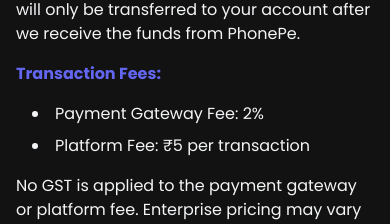
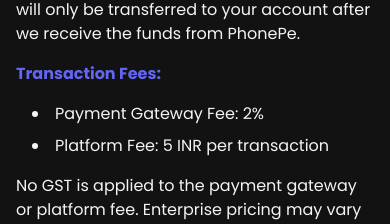
Before and after one commit to VarunHarinath/EventAura, a React (Vite) app: page /company-eula in a window 390 px wide. Shown: the part 1891-2115 px from the top of the page. Built offline with nearby package versions, Linux system fonts and the light colour scheme.

Commit message:
phonepay:INR update

```diff
--- a/src/components/EULA/EventEULA.jsx
+++ b/src/components/EULA/EventEULA.jsx
@@ -111,7 +111,7 @@
         </p>
         <ul className="list-disc list-inside ml-4 space-y-2">
           <li className=" font-normal">Payment Gateway Fee: 2%</li>
-          <li className=" font-normal">Platform Fee: ₹5 per transaction</li>
+          <li className=" font-normal">Platform Fee: 5 INR per transaction</li>
         </ul>
         <p className=" font-normal">
           No GST is applied to the payment gateway or platform fee. Enterprise
```
